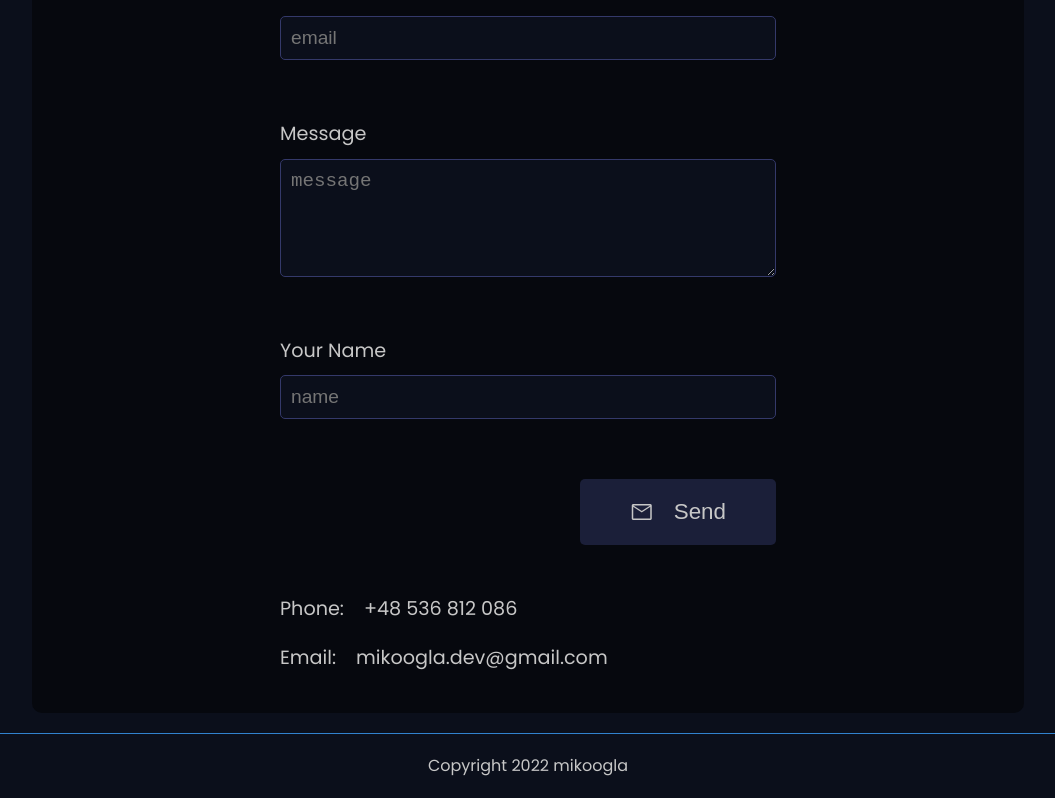
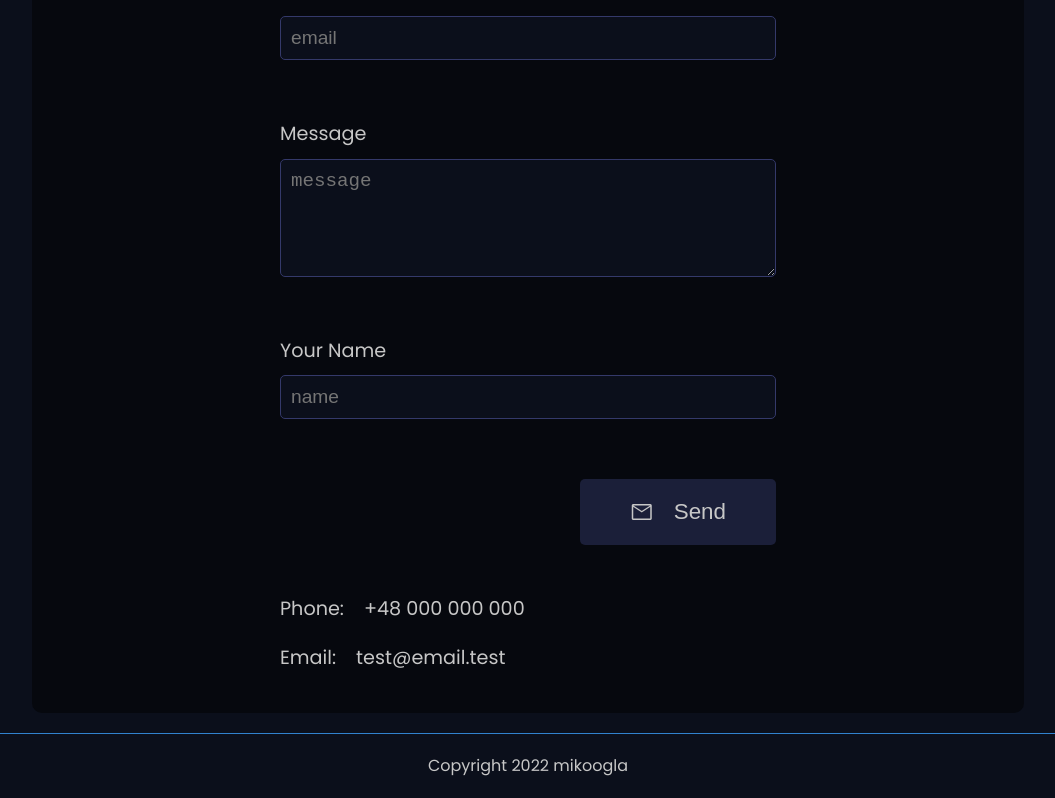
Before and after one commit to mikoogla/vue-portfolio, a Vue app: page / in a window 1280 px wide. Shown: the part 3507-4305 px from the top of the page, without its empty margins (112-1167 px from the left). Built offline with nearby package versions, Linux system fonts and the light colour scheme.

Commit message:
Update ContactSection.vue

```diff
--- a/src/components/Home/ContactSection.vue
+++ b/src/components/Home/ContactSection.vue
@@ -53,14 +53,14 @@ import { mapActions, mapGetters } from "vuex";
             <div>{{ text.contactSection.phone }}</div>
             <div class="phone">
               <div>+48</div>
-              <div>536</div>
-              <div>812</div>
-              <div>086</div>
+              <div>000</div>
+              <div>000</div>
+              <div>000</div>
             </div>
           </div>
           <div class="direct-item">
             <div>Email:</div>
-            <div>mikoogla.dev@gmail.com</div>
+            <div>test@email.test</div>
           </div>
         </div>
       </form>
```
